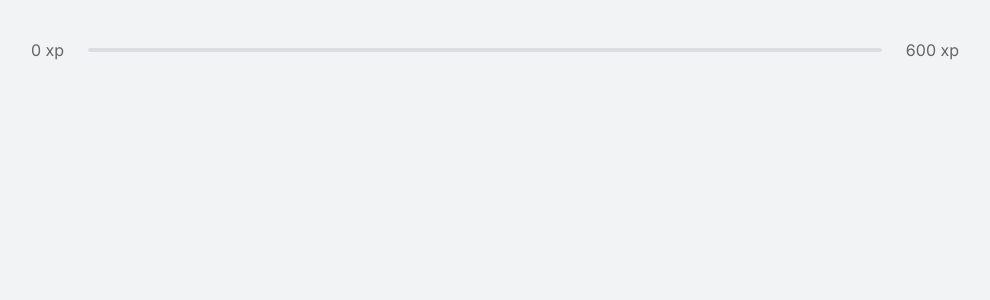
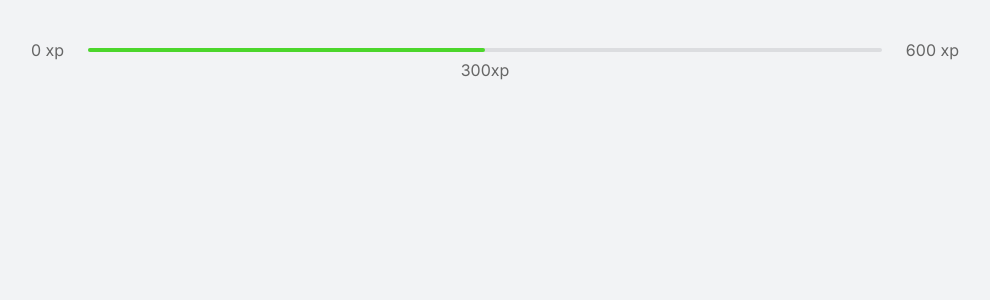
Before and after one commit to Jonatas6199/moveit, a React (Create React App) app: page / in a window 1280 px wide. Shown: the top 300 px of the page, without its empty margins (145-1135 px from the left). Built offline with nearby package versions, Linux system fonts and the light colour scheme.

Commit message:
add children components into experienceBar

```diff
--- a/src/components/ExperienceBar.tsx
+++ b/src/components/ExperienceBar.tsx
@@ -2,7 +2,13 @@ export function ExperienceBar(){
   return(
     <header className="experience-bar">
         <span>0 xp</span>
-        <div/>
+        <div>
+          <div style={{ width:'50%' }}/>
+
+          <span style={{left: '50%'}} className="current-experience">
+            300xp
+          </span>
+        </div>
         <span>600 xp</span>
     </header>
   )
```
